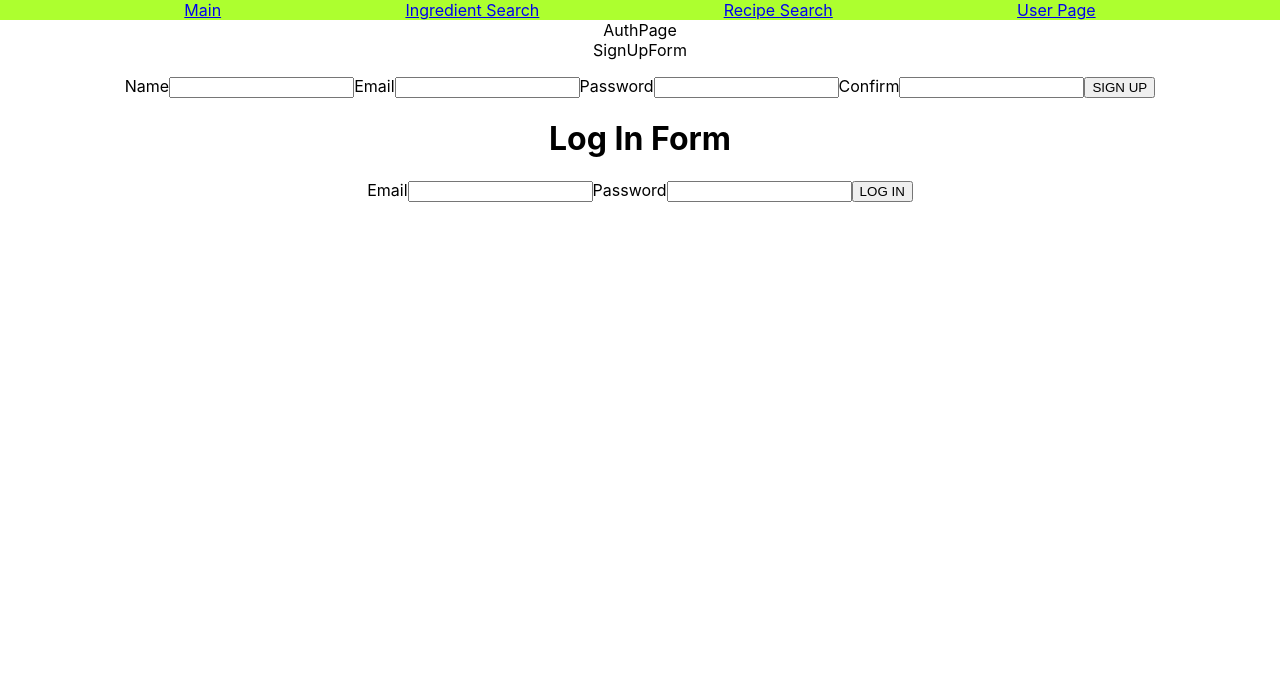
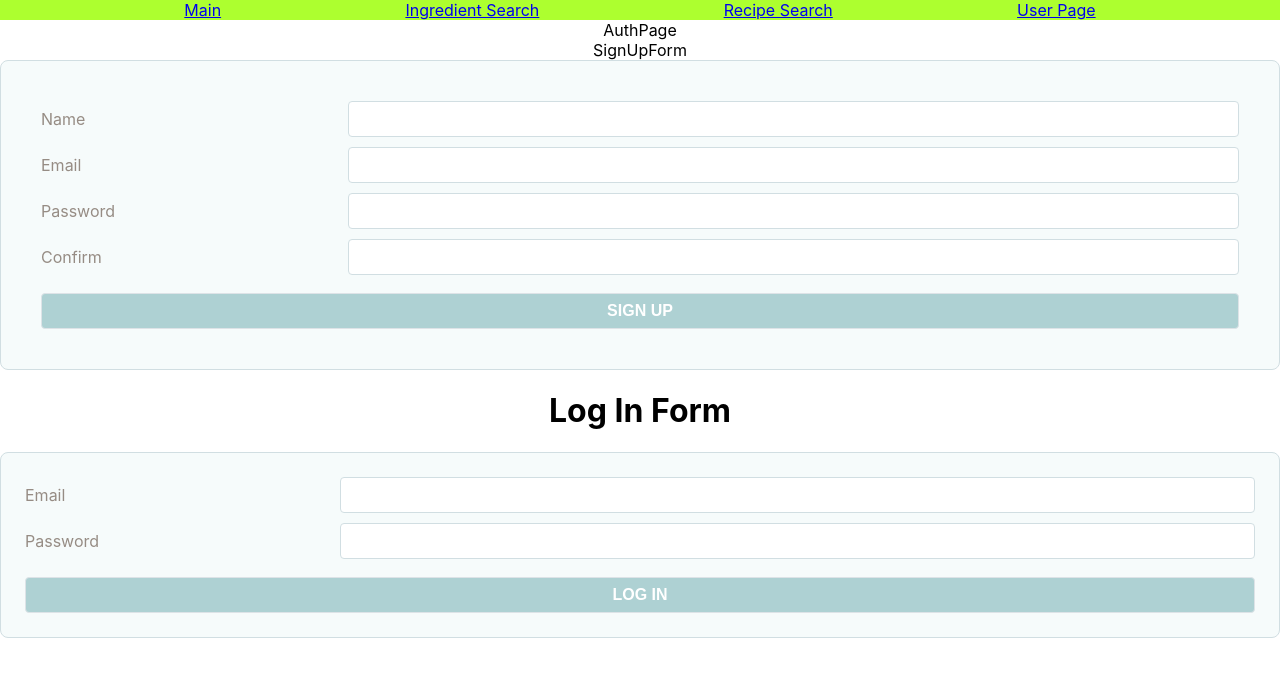
Before and after one commit to G-Audige/Mod-3-Project, a React (Create React App) app: page /user in a window 1280 px wide. Shown: the top 676 px of the page. Built offline with nearby package versions, Linux system fonts and the light colour scheme; no server answers.

Commit message:
API connected

```diff
--- a/package.json
+++ b/package.json
@@ -8,6 +8,7 @@
     "@testing-library/user-event": "^13.5.0",
     "axios": "^1.6.5",
     "bcrypt": "^5.1.1",
+    "cors": "^2.8.5",
     "dotenv": "^16.3.1",
     "express": "^4.18.2",
     "jsonwebtoken": "^9.0.2",
--- a/server.js
+++ b/server.js
@@ -5,6 +5,7 @@ const express = require('express');
 const path = require('path');
 const favicon = require('serve-favicon');
 const logger = require('morgan');
+const cors = require('cors');
 const port = 3001;
 const app = express();
 // ----------------------------[Middleware]
--- a/src/App.css
+++ b/src/App.css
@@ -1,38 +1,3 @@
 .App {
   text-align: center;
 }
-
-.App-logo {
-  height: 40vmin;
-  pointer-events: none;
-}
-
-@media (prefers-reduced-motion: no-preference) {
-  .App-logo {
-    animation: App-logo-spin infinite 20s linear;
-  }
-}
-
-.App-header {
-  background-color: #282c34;
-  min-height: 100vh;
-  display: flex;
-  flex-direction: column;
-  align-items: center;
-  justify-content: center;
-  font-size: calc(10px + 2vmin);
-  color: white;
-}
-
-.App-link {
-  color: #61dafb;
-}
-
-@keyframes App-logo-spin {
-  from {
-    transform: rotate(0deg);
-  }
-  to {
-    transform: rotate(360deg);
-  }
-}
--- a/src/App.js
+++ b/src/App.js
@@ -7,30 +7,7 @@ import Navbar from './components/Navbar/Navbar';
 // Hooks
 import { useState, useEffect } from 'react';
 
-const apiKey = process.env.Petfinder_API_Key;
 function App() {
-  const [search, setSearch] = useState(null);
-  // const getSearch = async () => {
-  //   const url = 'https://omgvamp-hearthstone-v1.p.rapidapi.com/cardbacks';
-  //   const options = {
-  //     method: 'GET',
-  //     headers: {
-  //       'X-RapidAPI-Key': 'f40703f20dmsh86ac0d16e9c5d33p17af6bjsn62dcd48ef5a9',
-  //       'X-RapidAPI-Host': 'omgvamp-hearthstone-v1.p.rapidapi.com',
-  //     },
-  //   };
-
-  //   try {
-  //     const response = await fetch(url, options);
-  //     const result = await response.text();
-  //     console.log(result);
-  //   } catch (error) {
-  //     console.error(error);
-  //   }
-  // };
-  // useEffect(() => {
-  //   getSearch();
-  // }, [search]);
   return (
     <div className='App'>
       <Navbar />
--- /dev/null
+++ b/src/components/UserRegistration/UserRegistration.css
@@ -0,0 +1,77 @@
+:root {
+  --white: #ffffff;
+  --tan-1: #f6fbfb;
+  --tan-2: #dde3e7;
+  --tan-3: #d1dee2;
+  --tan-4: #aed1d3;
+  --blue: #007ff7;
+  --text-light: #968c84;
+  --text-dark: #615954;
+}
+.form-container {
+  padding: 3vmin;
+  background-color: var(--tan-1);
+  border: 0.1vmin solid var(--tan-3);
+  border-radius: 1vmin;
+}
+form {
+  display: grid;
+  grid-template-columns: 1fr 3fr;
+  gap: 1.25vmin;
+  color: var(--text-light);
+}
+
+label {
+  font-size: 2vmin;
+  display: flex;
+  align-items: center;
+}
+
+input {
+  padding: 1vmin;
+  font-size: 2vmin;
+  border: 0.1vmin solid var(--tan-3);
+  border-radius: 0.5vmin;
+  color: var(--text-dark);
+  background-image: none !important; /* prevent lastpass */
+  outline: none;
+}
+input:focus {
+  border-color: var(--blue);
+}
+button,
+a.button {
+  margin: 1vmin;
+  padding: 1vmin;
+  color: var(--white);
+  background-color: var(--blue);
+  font-size: 2vmin;
+  font-weight: bold;
+  text-decoration: none;
+  text-align: center;
+  border: 0.1vmin solid var(--tan-2);
+  border-radius: 0.5vmin;
+  outline: none;
+  cursor: pointer;
+}
+
+button.btn-sm {
+  font-size: 1.5vmin;
+  padding: 0.6vmin 0.8vmin;
+}
+
+button.btn-xs {
+  font-size: 1vmin;
+  padding: 0.4vmin 0.5vmin;
+}
+
+button:disabled,
+form:invalid button[type='submit'] {
+  cursor: not-allowed;
+  background-color: var(--tan-4);
+}
+
+button[type='submit'] {
+  grid-column: span 2;
+  margin: 1vmin 0 0;
+}
--- a/src/components/UserRegistration/UserRegistration.jsx
+++ b/src/components/UserRegistration/UserRegistration.jsx
@@ -1,3 +1,4 @@
+import './UserRegistration.css';
 import React, { Component } from 'react';
 import { signUp } from '../../utilities/users-service';
 
--- a/src/pages/RecipeSearchPage/RecipeSearchPage.jsx
+++ b/src/pages/RecipeSearchPage/RecipeSearchPage.jsx
@@ -1,30 +1,29 @@
 import React from 'react';
 // Hooks
 import { useState, useEffect } from 'react';
+const id = process.env.REACT_APP_EDAMAM_APPLICATION_ID;
+const key = process.env.REACT_APP_EDAMAM_API_KEY;
 
 export default function RecipeSearchPage() {
   const [search, setSearch] = useState(null);
-  // const getSearch = async () => {
-  //   const url = 'https://omgvamp-hearthstone-v1.p.rapidapi.com/cardbacks';
-  //   const options = {
-  //     method: 'GET',
-  //     headers: {
-  //       'X-RapidAPI-Key': 'f40703f20dmsh86ac0d16e9c5d33p17af6bjsn62dcd48ef5a9',
-  //       'X-RapidAPI-Host': 'omgvamp-hearthstone-v1.p.rapidapi.com',
-  //     },
-  //   };
-
-  //   try {
-  //     const response = await fetch(url, options);
-  //     const result = await response.text();
-  //     console.log(result);
-  //   } catch (error) {
-  //     console.error(error);
-  //   }
-  // };
-  // useEffect(() => {
-  //   getSearch();
-  // }, [search]);
+  const find = 'egg';
+  const getSearch = async () => {
+    const url = `https://api.edamam.com/api/recipes/v2?type=public&q=${find}&app_id=${id}&app_key=${key}`;
+    const options = {
+      methods: 'GET',
+      headers: {},
+    };
+    try {
+      const response = await fetch(url, options);
+      const result = await response.json();
+      console.log(result);
+    } catch (error) {
+      console.error(error);
+    }
+  };
+  useEffect(() => {
+    getSearch();
+  }, [search]);
   return (
     <div>
       RecipeSearchPage
```
Also changed, not shown: src/components/UserLogin/UserLogin.css (added), 1 other file (tests, documents, lock files or other folders).
